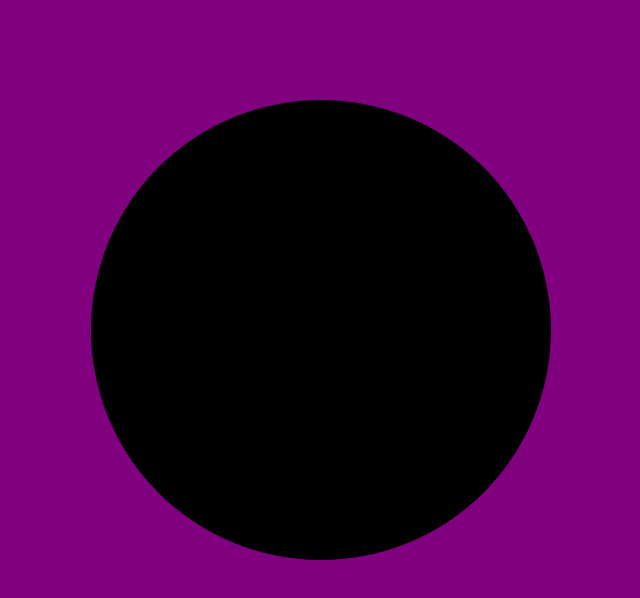
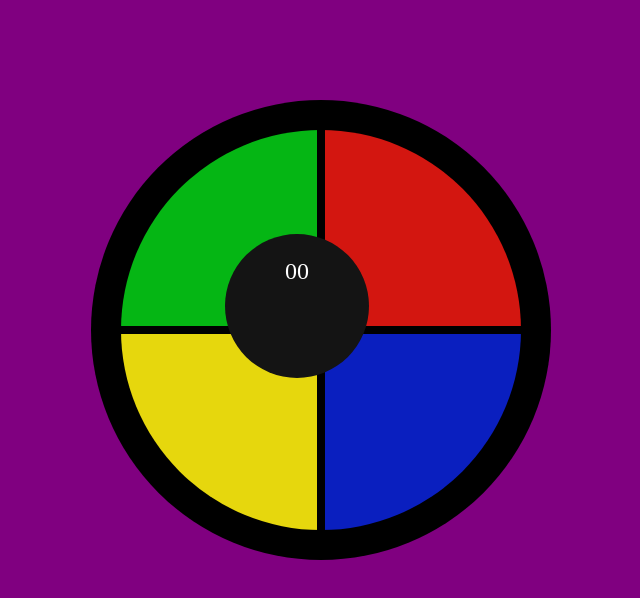
Before and after one commit to adriancgarcia/Project-1-Simon-Game, a plain HTML site: page index.html in a window 1280 px wide. Shown: the whole page, without its empty margins (319-959 px from the left). Drawn offline with Linux system fonts and the light colour scheme.

Commit message:
added color to buttons

```diff
--- a/css/style.css
+++ b/css/style.css
@@ -22,3 +22,52 @@ body {
     height: 100%;
     overflow: hidden;
   }
+
+  .simon-button {
+    position: absolute;
+    border: 0;
+    width: 49%;
+    height: 49%;
+    overflow: hidden;
+  }
+
+  .simon-button:focus {
+    outline: none;
+  }
+
+  .simon-green {
+    top: 0;
+    left: 0;
+    background: #05b614;
+  }
+
+  .simon-red {
+    top: 0;
+    right: 0;
+    background: #d31610;
+  }
+
+  .simon-blue {
+    bottom: 0;
+    right: 0;
+    background: #0a1fbf;
+  }
+
+  .simon-yellow {
+    bottom: 0;
+    left: 0;
+    background: #e6d70d;
+  }
+
+  .display {
+    position: absolute;
+    margin: 26% 26%;
+    border-radius: 50%;
+    width: 36%;
+    height: 36%;
+    background: rgb(20, 20, 20);
+    color: #fff;
+    font-size: 24px;;
+    text-align: center;
+    overflow: hidden;
+  }
```
